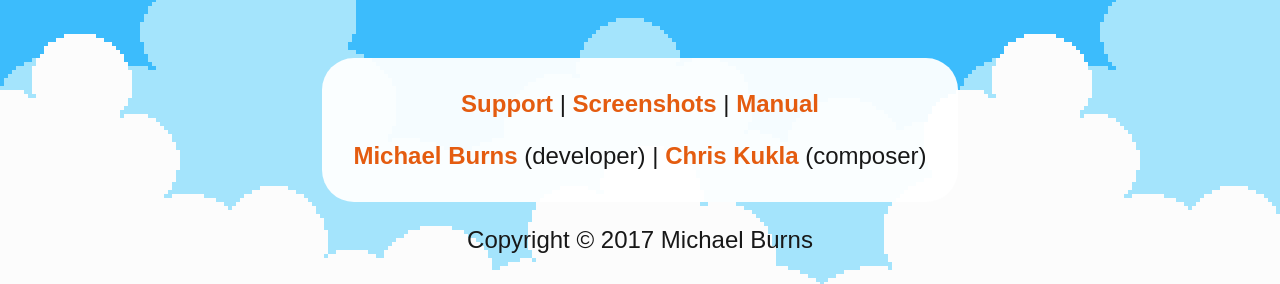
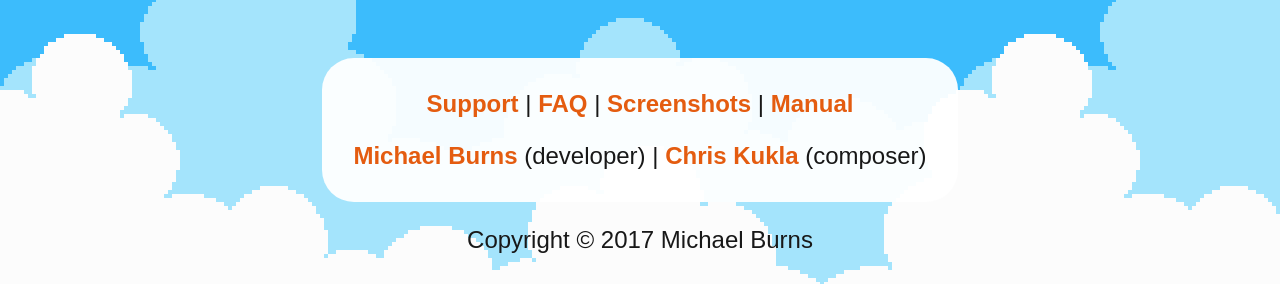
Before and after one commit to thatpixelguy/milesandkilo, a Jekyll site: the page built from index.html, in a window 1280 px wide. Shown: the part 1469-1753 px from the top of the page. Built offline with Jekyll 4.4.1, drawn with Linux system fonts in a browser that asks for light colours; some web fonts are replaced.

Commit message:
Updated default.html

```diff
--- a/_layouts/default.html
+++ b/_layouts/default.html
@@ -22,7 +22,7 @@
       <div class='footer'>
         <div class='textblock'>
           <center>
-            <p><a href='/support'>Support</a> | <a href='/screenshots'>Screenshots</a> | <a href='/manual'>Manual</a></p>
+            <p><a href='/support'>Support</a> | <a href='/faq'>FAQ</a> | <a href='/screenshots'>Screenshots</a> | <a href='/manual'>Manual</a></p>
             <p>
           <a href='http://thepixelguy.com/'>Michael Burns</a> (developer) | <a href='http://chriskukla.com/'>Chris Kukla</a> (composer)
         </p>
```
